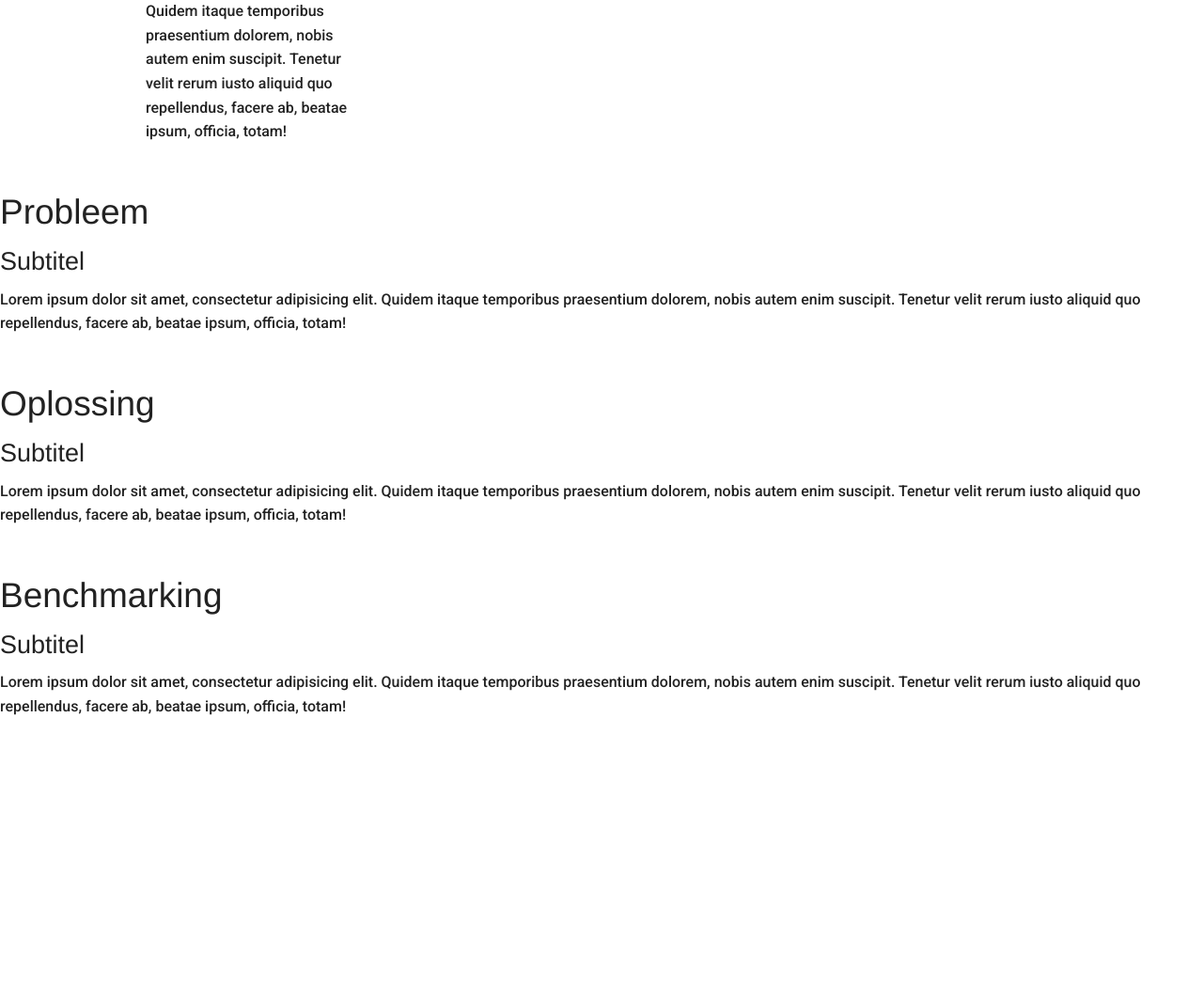
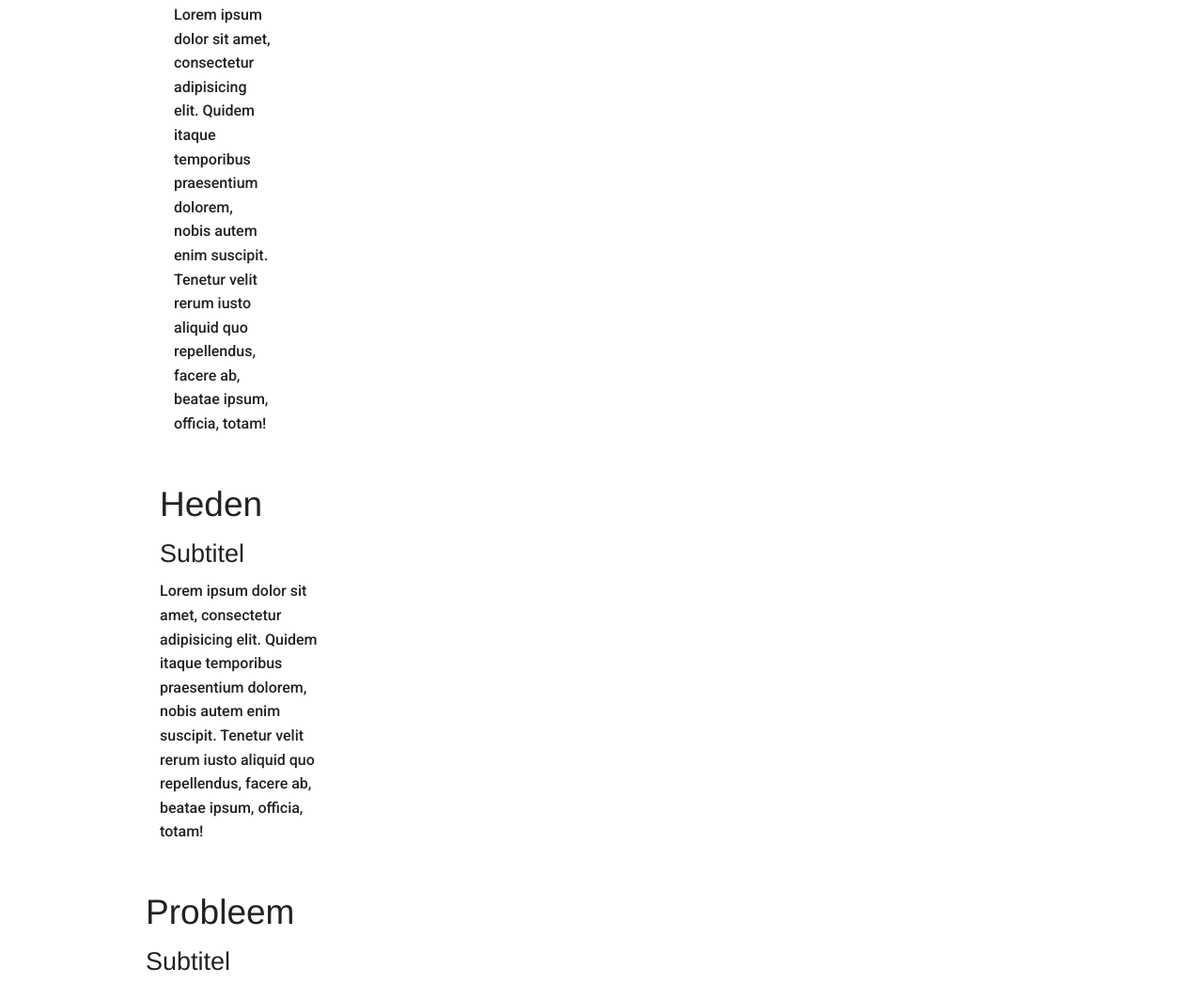
Before and after one commit to jonasdenil/pre-jury, a plain HTML site: page index.html in a window 1280 px wide. Shown: the part 970-2016 px from the top of the page at 94% size. Before the commit the page ends 1779 px from the top, so only its background shows below. Drawn offline with Linux system fonts and the light colour scheme.

Commit message:
Update index.html
Add small-12 columns to sections.

```diff
--- a/index.html
+++ b/index.html
@@ -39,10 +39,10 @@
         </nav>
 
         <div class="story-container stories small-9 columns">
+          <div class="row">
 
 
-
-          <section class="introductie story" id="introductie">
+          <section class="introductie story small-12 columns" id="introductie">
             <div class="content story-content introductie-content">
 
               <div class="title introductie-title"></div>
@@ -60,7 +60,7 @@
 
 
 
-          <section class="wo-ii story" id="wo-ii">
+          <section class="wo-ii story small-12 columns" id="wo-ii">
             <div class="content story-content wo-ii-content">
 
               <div class="title wo-ii-title"></div>
@@ -78,7 +78,7 @@
 
 
 
-          <section class="heden story" id="heden">
+          <section class="heden story small-12 columns" id="heden">
             <div class="content story-content heden-content">
 
               <div class="title heden-title"></div>
@@ -96,7 +96,7 @@
 
 
 
-          <section class="probleem story" id="probleem">
+          <section class="probleem story small-12 columns" id="probleem">
             <div class="content story-content probleem-content">
 
               <div class="title probleem-title"></div>
@@ -112,7 +112,7 @@
             </div>
           </section>
 
-          <section class="oplossing story" id="oplossing">
+          <section class="oplossing story small-12 columns" id="oplossing">
             <div class="content story-content oplossing-content">
 
               <div class="title oplossing-title"></div>
@@ -128,7 +128,7 @@
             </div>
           </section>
 
-          <section class="benchmarking story" id="benchmarking">
+          <section class="benchmarking story small-12 columns" id="benchmarking">
             <div class="content story-content benchmarking-content">
 
               <div class="title benchmarking-title"></div>
@@ -143,7 +143,7 @@
 
             </div>
           </section>
-
+        </div>
         </div>
 
       </div>
```
